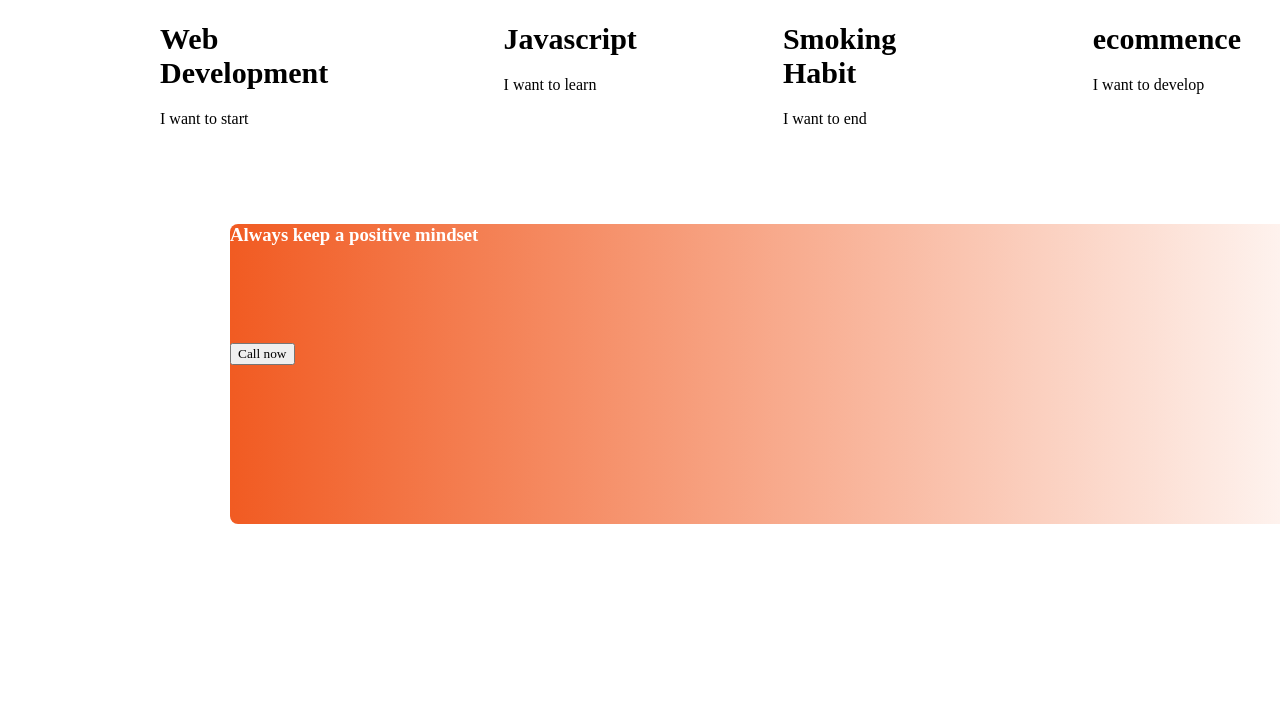
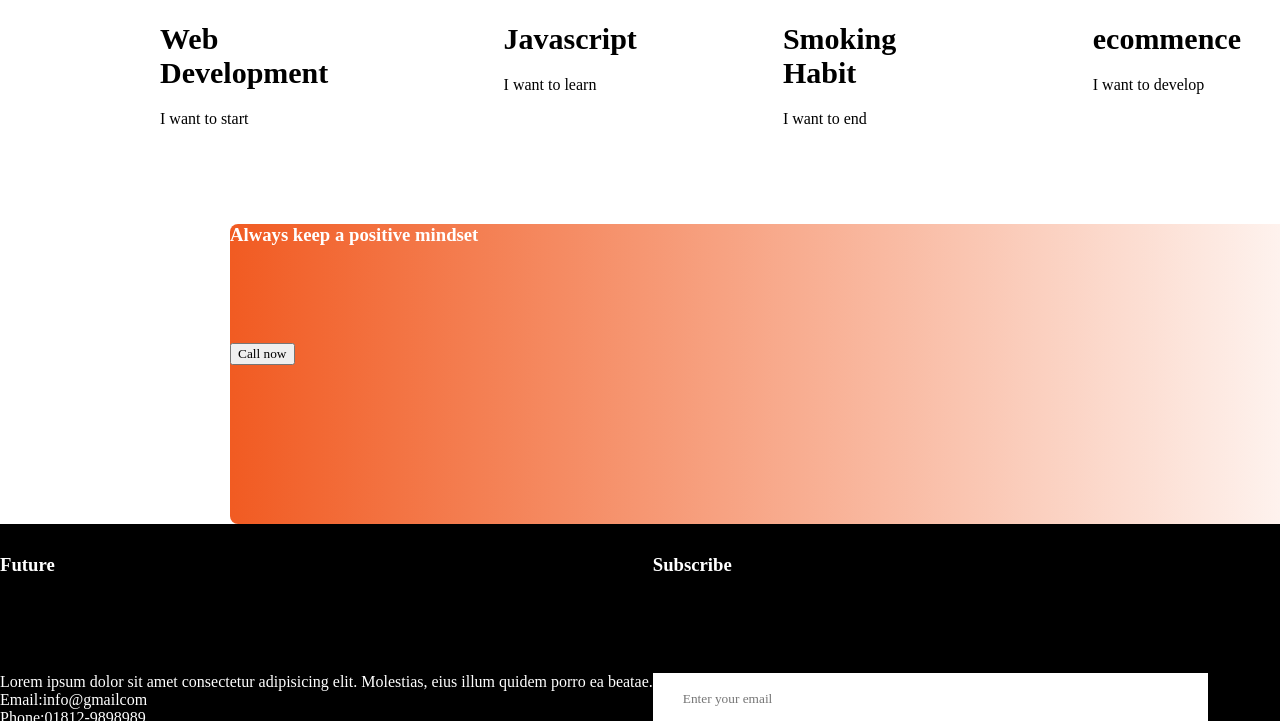
Before and after one commit to priyab99/assignment-one, a plain HTML site: page index.html in a window 1280 px wide. Shown: the part 1867-2588 px from the top of the page. Before the commit the page ends 2391 px from the top, so only its background shows below. Drawn offline with Linux system fonts and the light colour scheme.

Commit message:
almost done

```diff
--- a/index.html
+++ b/index.html
@@ -59,7 +59,7 @@
                     <button class="button-two">Call now</button>
 
               </section>
-             <!--- <section class="contact">
+             <section class="contact">
                 <div>
                     <h3 class="hard-section-title">Future</h3>
                     <p class="contact-description">Lorem ipsum dolor sit amet consectetur adipisicing elit. Molestias, eius illum quidem porro ea beatae.</p>
@@ -81,11 +81,11 @@
                     <h3 class="hard-section-title">Subscribe</h3>
                     <form action="">
                         <input type="email" name="" id="" placeholder="Enter your email">
-                        <input class="btn-primary" type="submit" value="submit">
+                        <input class="second-button" type="submit" value="submit">
                     </form>
 
                 </div>
-              </section>-->
+              </section>
     </main>
     <footer>
 
--- a/styles/assignment.css
+++ b/styles/assignment.css
@@ -14,10 +14,10 @@
     font-weight: 700px;
     font-size: 65px;
     text-align: right;
-    position: absolute;
     margin-top: 216px;
     margin-left: 876px;
     margin-right: 400px;
+    position: absolute;
     width: 525px;
     height: 228px;
 
@@ -134,3 +134,19 @@
     padding-top: 18px;
     padding-left: 20px;
 }
+.contact{
+    display: flex;
+    background-color: black;
+}
+.contact-description{
+    color: #ffffff;
+}
+.contact-p{
+    color: #ffffff;
+}
+.contact input[type="email"]{
+    margin-bottom: 24px;
+    border: 0;
+    width: 100%;
+    padding: 18px 30px;
+}
```
